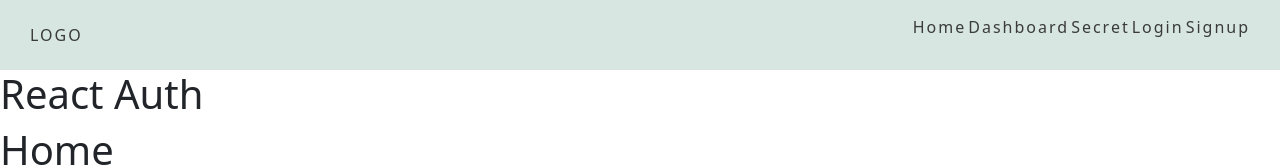
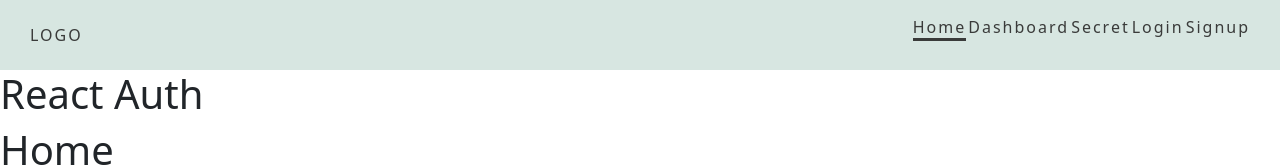
Before and after one commit to warderer/react-avanzado-g23, a React (Vite) app in the folder 03-react-auth/: page / in a window 1280 px wide. Shown: the top 167 px of the page. Built offline with nearby package versions, Linux system fonts and the light colour scheme.

Commit message:
Refactor de estilos de scss con mixin y variables

```diff
--- a/03-react-auth/src/components/Header/header.scss
+++ b/03-react-auth/src/components/Header/header.scss
@@ -1,3 +1,11 @@
+$menu-color: #3a3b3a;
+
+@mixin header-link{
+    color: $menu-color;
+    text-decoration: none;
+    letter-spacing: 2px;
+}
+
 .header{
     background-color: #d7e6e1;
     display: flex;
@@ -6,9 +14,7 @@
     padding: 15px 30px;
 
     &__logo{
-        color:#3a3b3a;
-        text-decoration: none;
-        letter-spacing: 2px;
+        @include header-link;
     }
 
     &__nav-list{
@@ -19,12 +25,14 @@
     }
 
     &__item-link{
-        color:#3a3b3a;
-        text-decoration: none;
-        letter-spacing: 2px;
+        @include header-link;
+
+        &--is-active{
+            border-bottom: solid 3px;
+        }
 
         &:hover{
-            border-bottom: solid 2px #3a3b3a;;
+            border-bottom: solid 2px $menu-color;
         }
     }
 }
```
